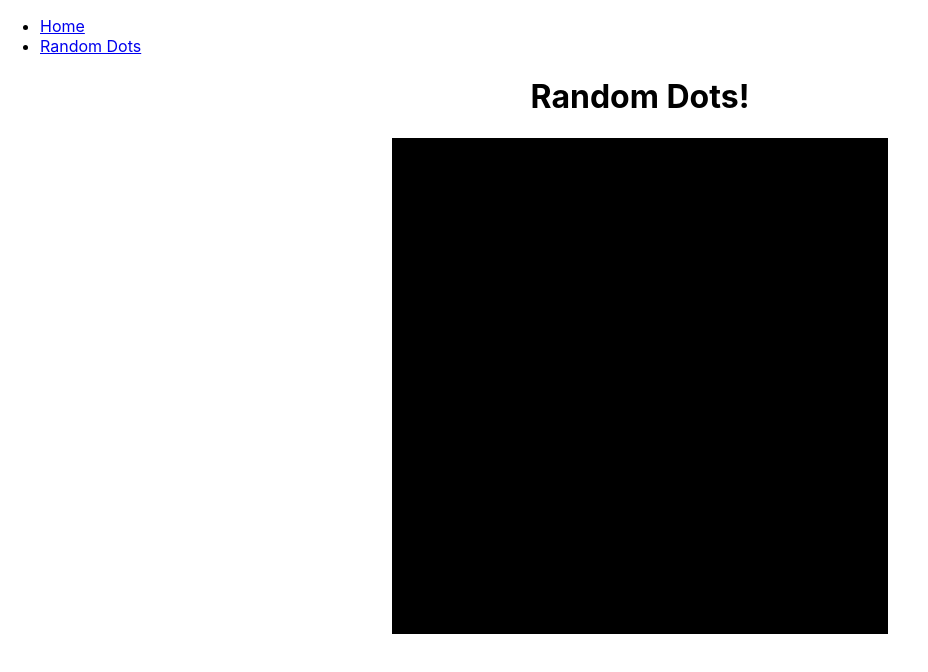
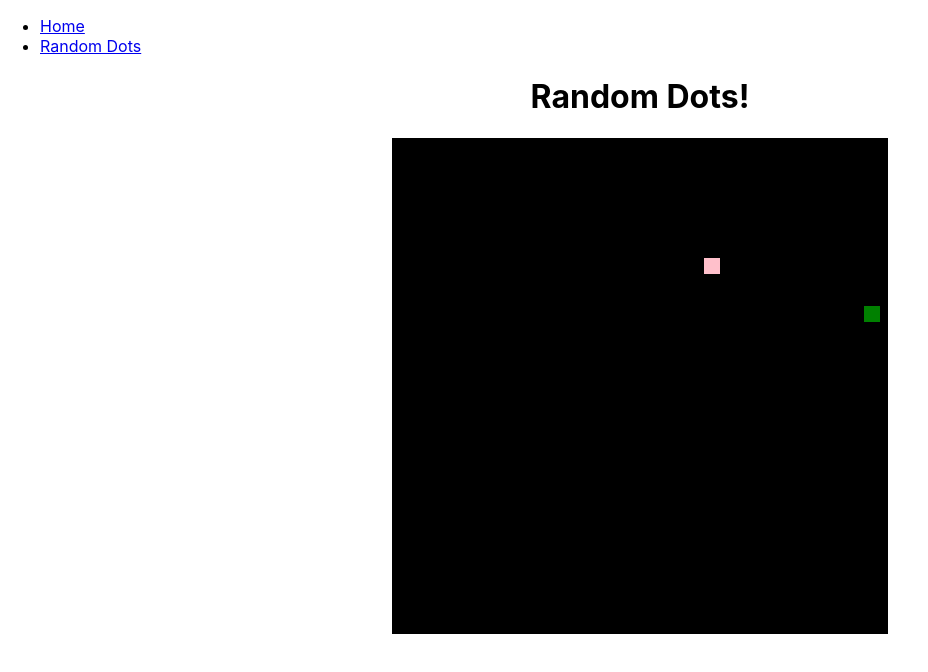
Before and after one commit to breadoliveoilsalt/getMouz, a React (Create React App) app in the folder client/: page /randomdots in a window 1280 px wide. Shown: the top 672 px of the page, without its empty margins (0-928 px from the left). Built offline with nearby package versions, Linux system fonts and the light colour scheme.

Commit message:
Fix a few bugs that were holding me up:
-Prove that css is now properly connected (commented out stuff
was messing things up)
- Prove that I can pass inline styling via variable
- Fix improper css use of color -> should be background-color
or backgroundColor

```diff
--- a/client/src/components_container/randomDotsContainer.js
+++ b/client/src/components_container/randomDotsContainer.js
@@ -19,10 +19,6 @@ class RandomDotsContainer extends Component {
       1000
     );
 
-    // this.timer = setInterval(
-    //   () => this.renderDot(),
-    //   1000
-    // );
   }
 
   componentWillUnmount() {
@@ -38,26 +34,79 @@ class RandomDotsContainer extends Component {
 
   render(){
 
-    const dotsDisplay = this.props.dots.map( (dot) => {
+    const dotList = [
+      {
+        id: 1,
+        color: 'green',
+        height: '2em',
+        width: '2em',
+        left: '8em',
+        bottom: '21em'
+      },
+      {
+        id: 2,
+        color: 'red',
+        height: '1em',
+        width: '1em',
+        left: '28em',
+        bottom: '1em'
+      },
+      {
+        id: 3,
+        color: 'green',
+        height: '1em',
+        width: '1em',
+        left: '29em',
+        bottom: '19em'
+      },
+      {
+        id: 4,
+        color: 'pink',
+        height: '1em',
+        width: '1em',
+        left: '19em',
+        bottom: '22em'
+      }]
 
-      const dotStyle = {
-        position: "absolute",
-        color: dot.color,
-        height: dot.height,
-        width: dot.width,
-        left: dot.left,
-        bottom: dot.bottom
-      }
+/// MAKE SURE COLOR IS BACKGROUND-COLOR!
+    const dotStyle = {
+      position: 'absolute',
+      backgroundColor: 'green',
+      height: '1em',
+      width: '1em',
+      left: '29em',
+      bottom: '19em'}
 
-      return  (<div id="{dot.id}" style={dotStyle}/>)
-    })
+    const dotsDisplay = <div style={dotStyle}/>
+
+    // dotList.map( (dot) => {
+    //
+    //   const dotStyle = {
+    //     position: "absolute",
+    //     color: dot.color,
+    //     height: dot.height,
+    //     width: dot.width,
+    //     left: dot.left,
+    //     bottom: dot.bottom
+    //   }
+    //
+    //   return  (<div id="{dot.id}" style={dotStyle}/>)
+    // })
+
+    // <div style={{
+    // position: 'absolute',
+    // color: 'pink',
+    // height: '1em',
+    // width: '1em',
+    // left: '19em',
+    // bottom: '22em'}} />
 
     return(
       <div>
-        <h1 class="text-centered">Random Dots!</h1>
-        <div class="container">
+        <h1 className="text-centered">Random Dots!</h1>
+        <div className="container">
+          <div className="dotty" />
           {dotsDisplay}
-          {console.log("Display:", dotsDisplay)}
         </div>
       </div>
     )
--- a/client/src/randomDots.css
+++ b/client/src/randomDots.css
@@ -13,12 +13,11 @@
   text-align: center;
 }
 
-
-/* .dot {
+.dotty {
   position: absolute;
-  bottom: 0em; /* 0 em to 28 em is right up against boarder, at 2 em sized dots */
-  left: 27em; /* 0 em to 27 em is right up against boarder, at 3 em sized dots */
-  height: 3em; /* 30 ems = container width or height */
-  /* width: 3em;
   background-color: pink;
-} */
+  height: 1em;
+  width: 1em;
+  left: 19em;
+  bottom: 22em;
+}
```
